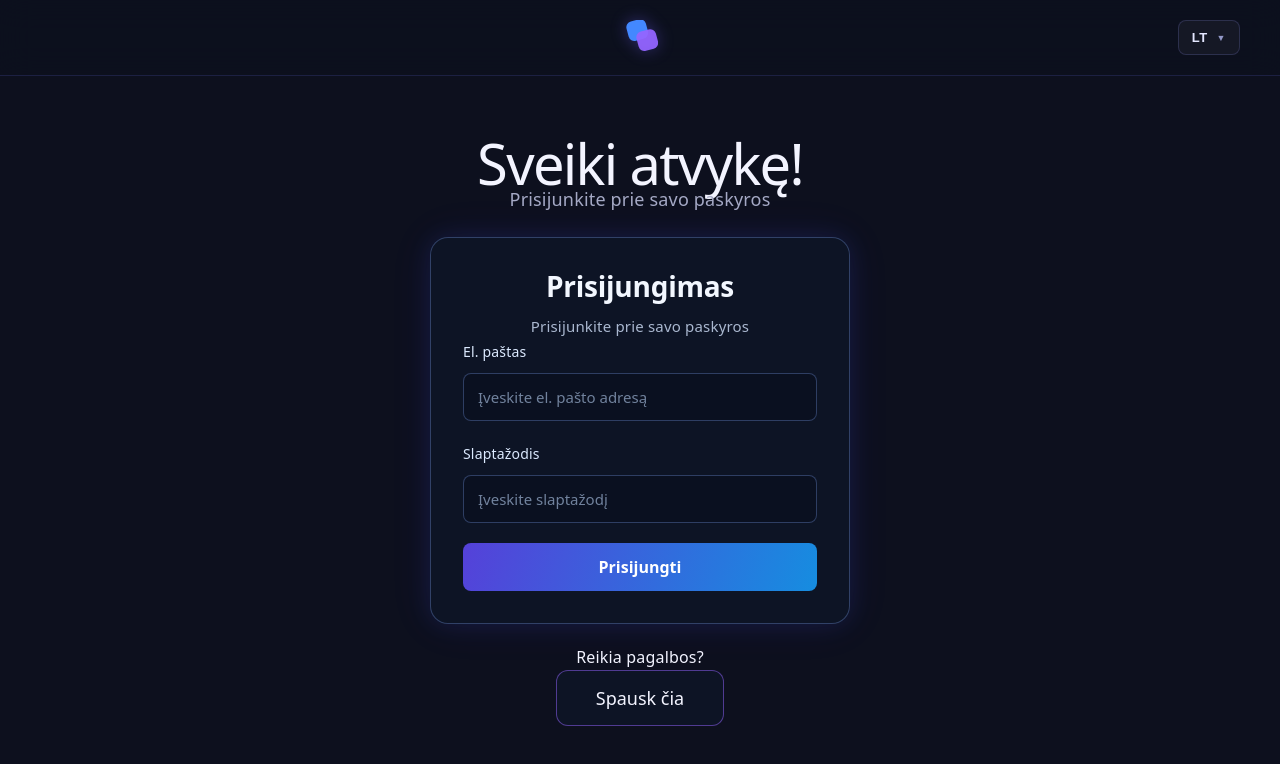
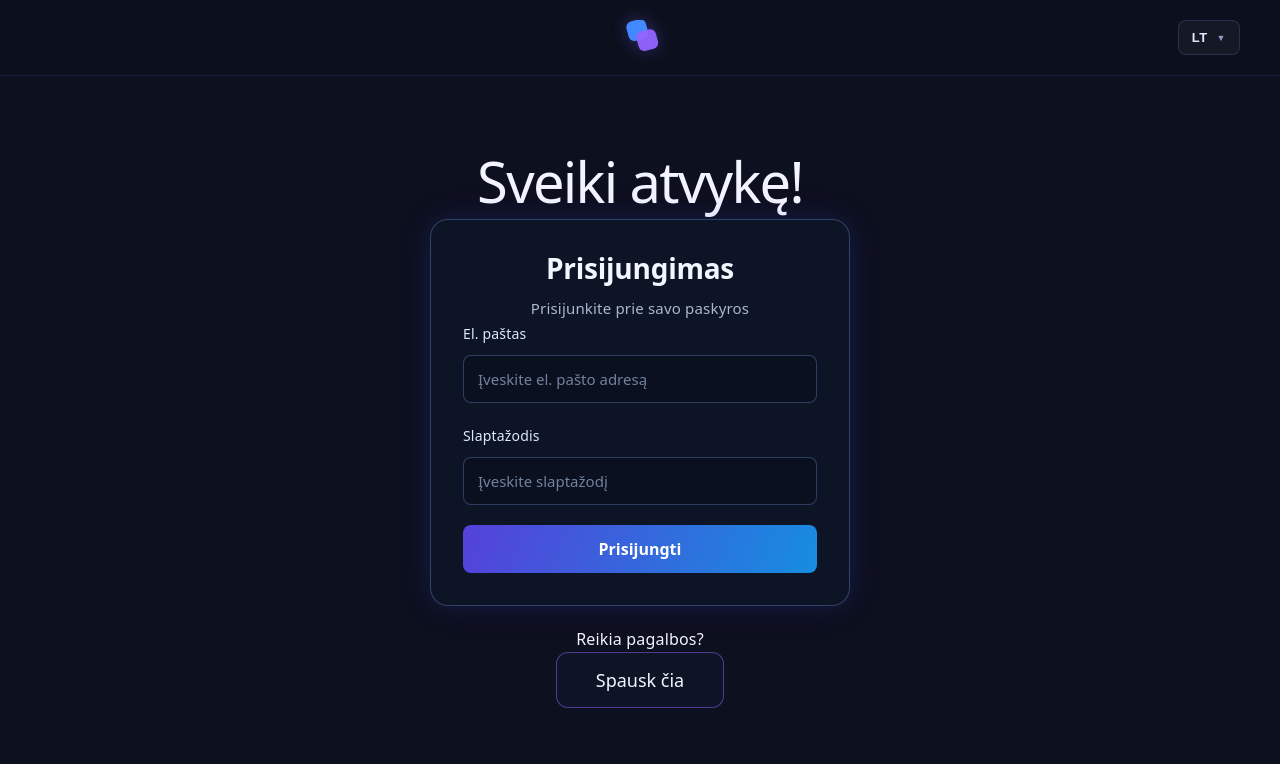
Before and after one commit to julijadr-git/mano, a React (Vite) app: page / in a window 1280 px wide. Shown: the top 764 px of the page. Built offline with nearby package versions, Linux system fonts and the light colour scheme.

Commit message:
isstrintas besidubliuojantis uzrasas Prisijunkite prie savo paskyros

```diff
--- a/src/App.jsx
+++ b/src/App.jsx
@@ -88,7 +88,6 @@ function App() {
       <section id="center">
         <div>
           <h1>Sveiki atvykę!</h1>
-          <p>Prisijunkite prie savo paskyros</p>
         </div>
 
         <LoginCard />
```
